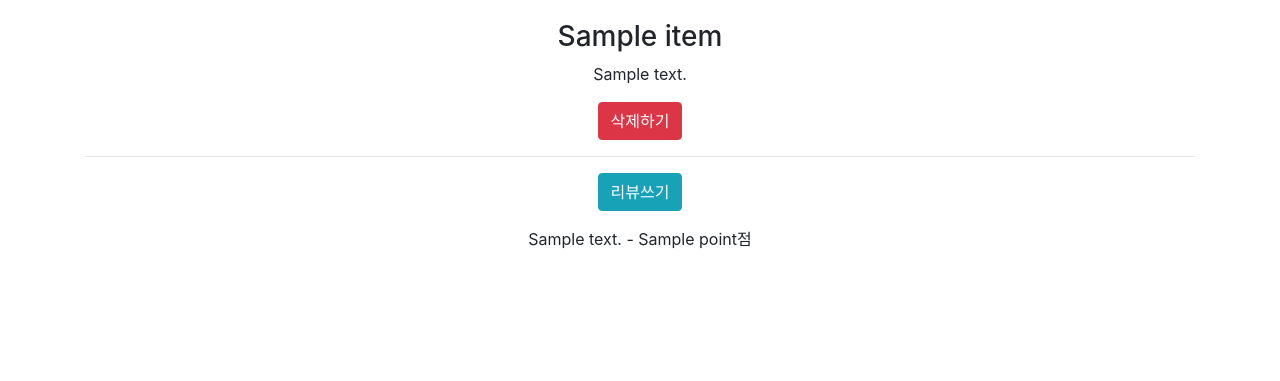
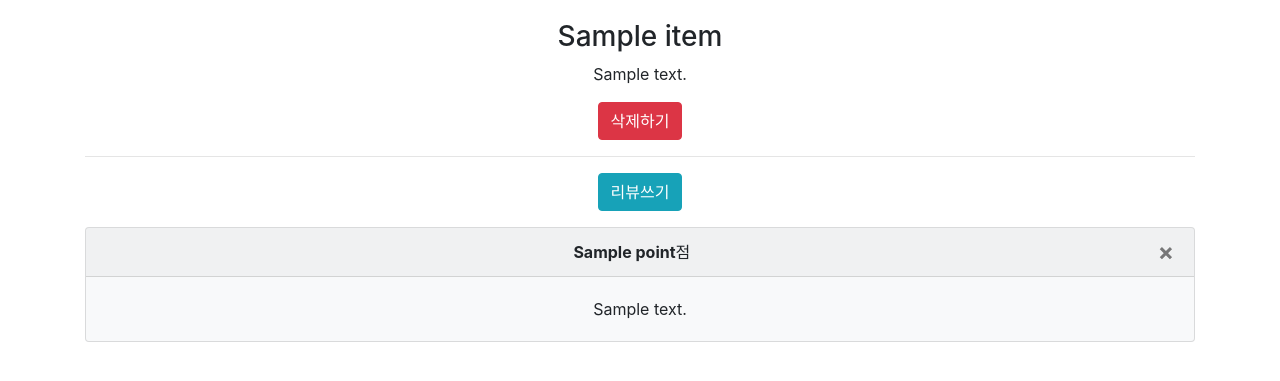
Before and after one commit to kjh-busan/django_test, a Django app: template third/templates/third/detail.html in a window 1280 px wide. Shown: the part 56-437 px from the top of the page. Run offline with Django 3.2, Linux system fonts and the light colour scheme; the template is opened without the code that fills it: most values are stand-ins (such as "Sample title", 1, 10 or a date in 2020); some libraries are stand-ins or nearby versions.

Commit message:
리뷰삭제

```diff
--- a/third/templates/third/detail.html
+++ b/third/templates/third/detail.html
@@ -18,7 +18,20 @@
                 </a>
             </p>
             {% for review in reviews %}
-                {{ review.comment }} - {{review.point}}점
+                <div class="card bg-light mb-3">
+                    <div class="card-header">
+                        <b>{{ review.point }}</b>점
+                        <a href="{% url 'review-delete' restaurant_id=item.id review_id=review.id %}">
+                            <button type="button" class="close" aria-label="Close">
+                                <span aria-hidden="true">&times;</span>
+                            </button>
+                        </a>
+
+                    </div>
+                    <div class="card-body">
+                        <p class="card-text">{{ review.comment }}</p>
+                    </div>
+                </div>
             {% endfor %}
         </div>
     </div>
--- a/third/urls.py
+++ b/third/urls.py
@@ -11,4 +11,5 @@ urlpatterns = [
 
     path('restaurant/<int:id>/', views.detail, name="restaurant-detail"),
     path('restaurant/<int:restaurant_id>/review/create/', views.review_create, name="review-create"),
+    path('restaurant/<int:restaurant_id>/review/delete/<int:review_id>', views.review_delete, name="review-delete"),
 ]
```
Also changed, not shown: third/views.py (+7 -0 lines), db.sqlite3.
